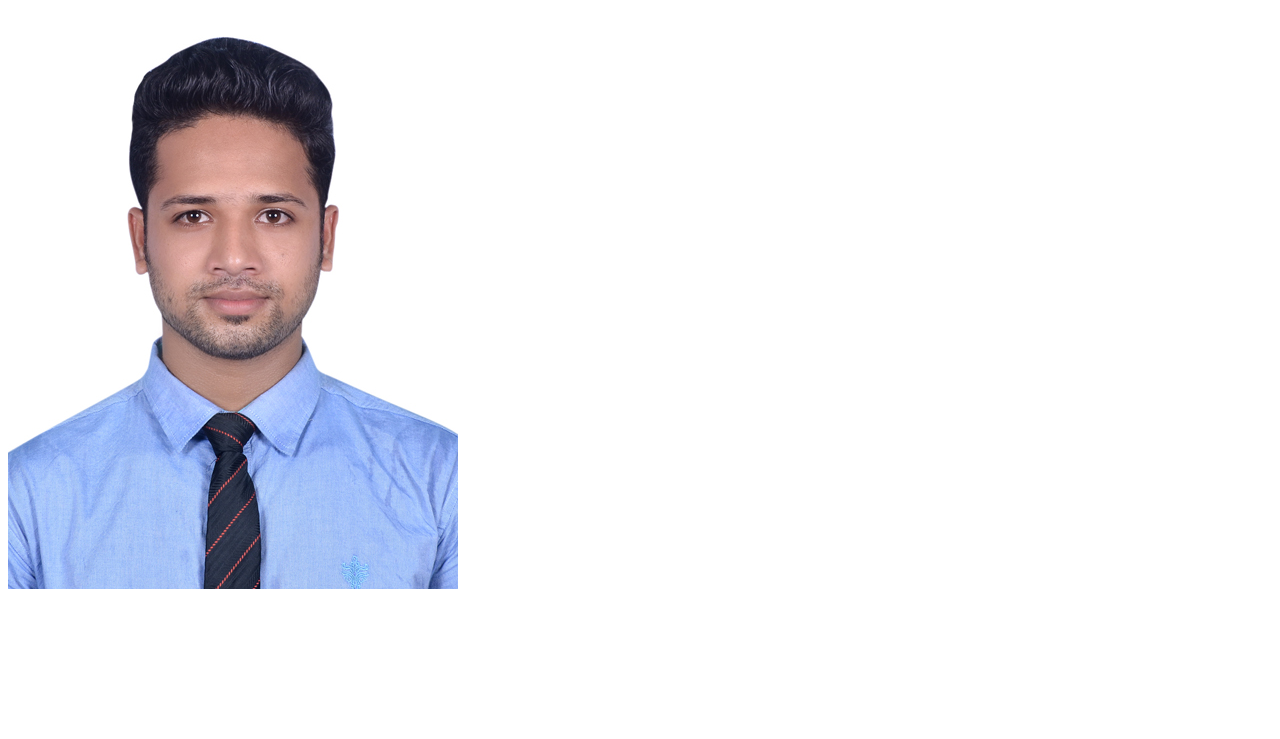
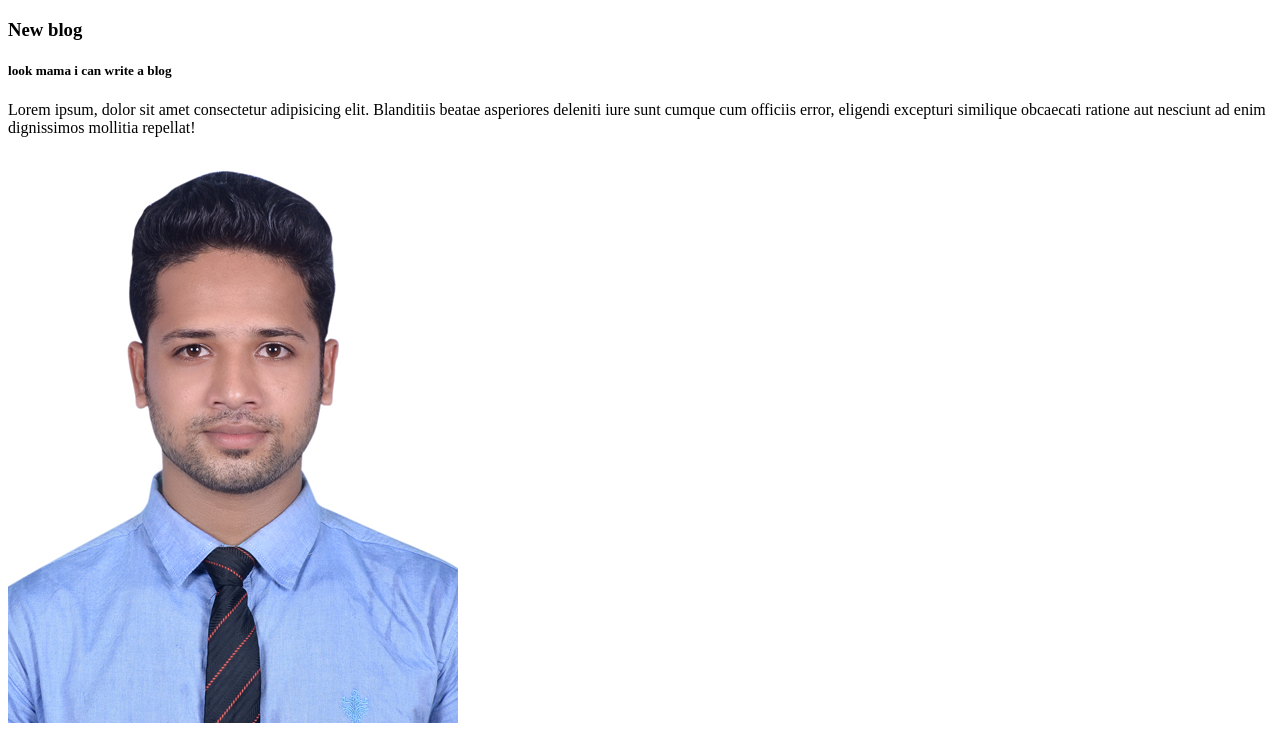
Before and after one commit to Mosharaf12/my-third-repo, a plain HTML site: page index.html in a window 1280 px wide. Shown: the part 61-800 px from the top of the page. Drawn offline with Linux system fonts and the light colour scheme.

Commit message:
another blog

```diff
--- a/index.html
+++ b/index.html
@@ -1,14 +1,24 @@
 <!DOCTYPE html>
 <html lang="en">
+
 <head>
     <meta charset="UTF-8">
     <meta http-equiv="X-UA-Compatible" content="IE=edge">
     <meta name="viewport" content="width=device-width, initial-scale=1.0">
     <title>my third repo</title>
 </head>
+
 <body>
     <h1> its very interesting learn about the github </h1>
+    <div>
+        <h3>New blog</h3>
+        <h5>look mama i can write a blog</h5>
+        <p>Lorem ipsum, dolor sit amet consectetur adipisicing elit. Blanditiis beatae asperiores deleniti iure sunt
+            cumque cum officiis error, eligendi excepturi similique obcaecati ratione aut nesciunt ad enim dignissimos
+            mollitia repellat!</p>
+    </div>
     <img src="DSC_8066.jpg" alt="">
 
 </body>
+
 </html>
```
